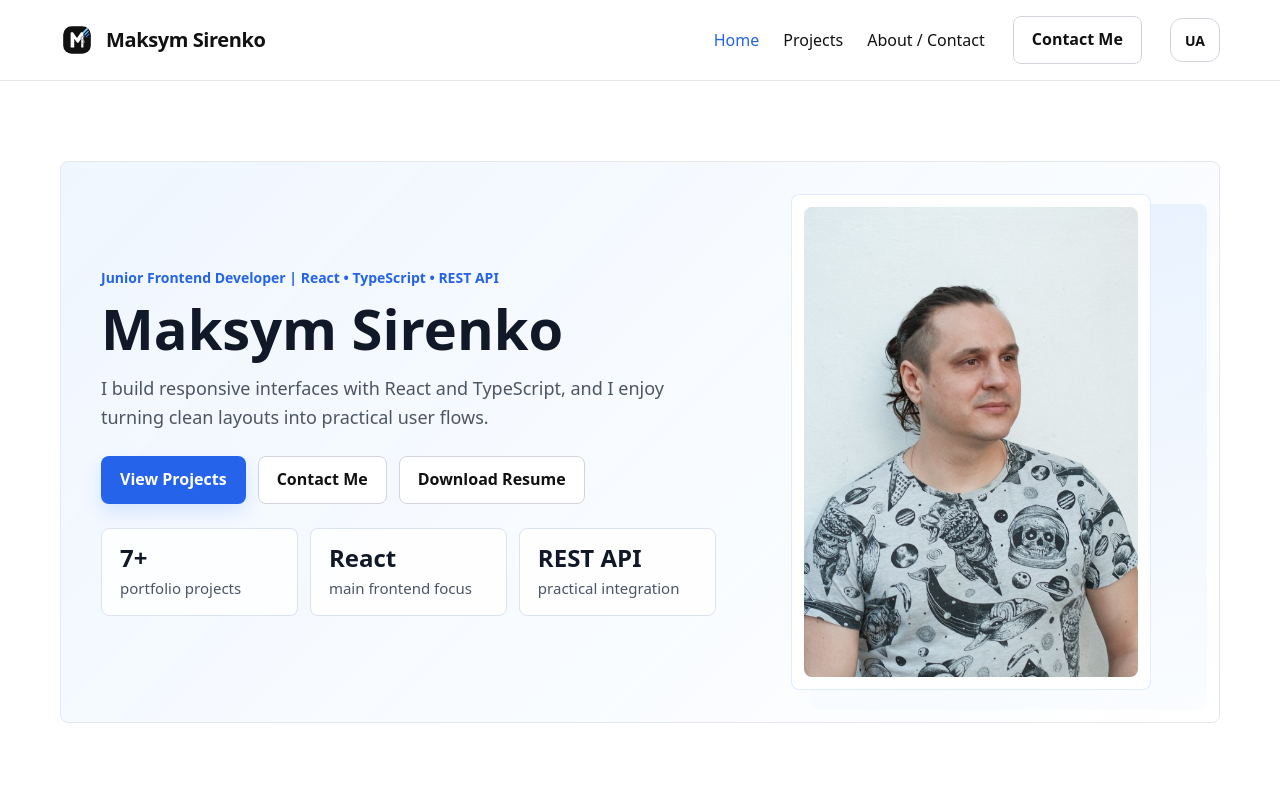
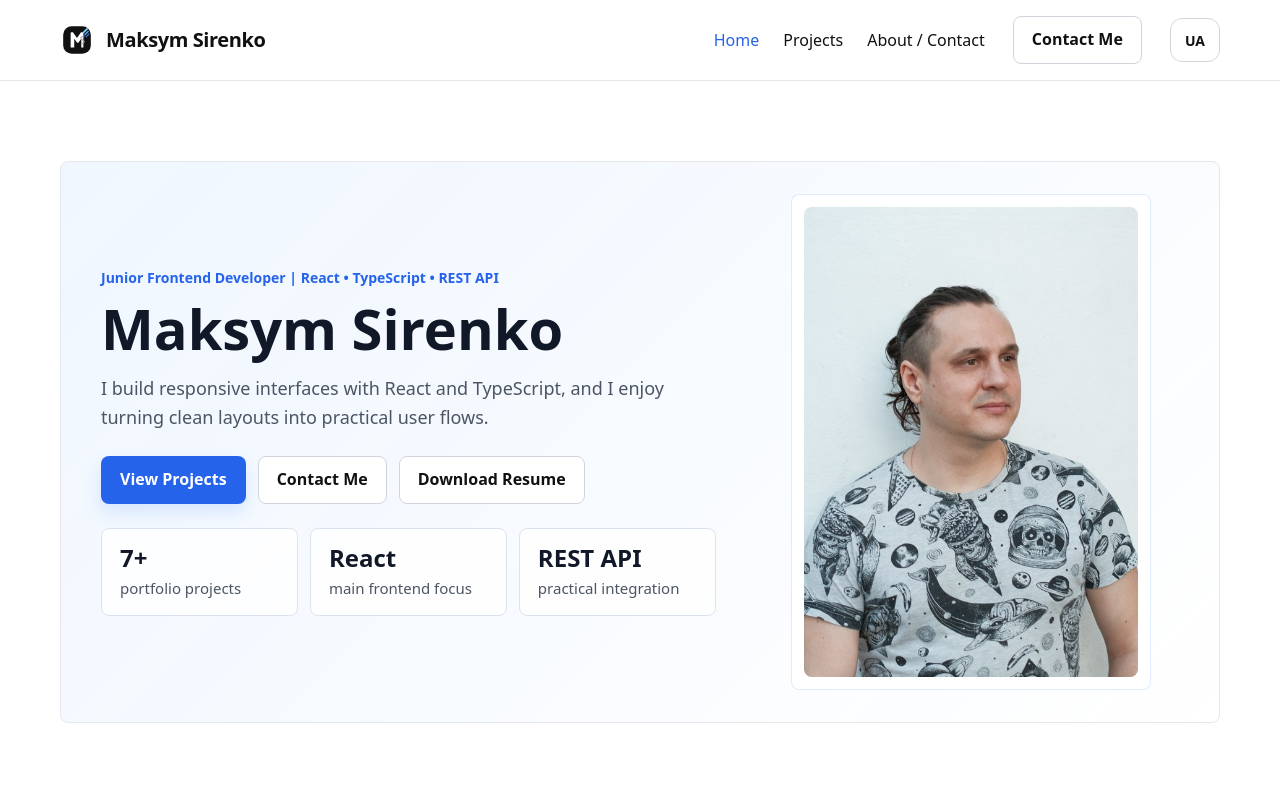
Before and after one commit to Maksym-Sirenko/personal-page, a React (Vite) app: page / in a window 1280 px wide. Shown: the top 790 px of the page. Built offline with nearby package versions, Linux system fonts and the light colour scheme.

Commit message:
style: remove hero portrait backdrop

```diff
--- a/src/pages/HomePage/HomePage.module.scss
+++ b/src/pages/HomePage/HomePage.module.scss
@@ -94,14 +94,6 @@
   align-items: center;
   justify-content: center;
   padding: 0 24px 24px;
-}
-
-.heroVisual::before {
-  content: "";
-  position: absolute;
-  inset: 42px 12px 12px 54px;
-  border-radius: 8px;
-  background: linear-gradient(180deg, rgba(219, 234, 254, 0.55), rgba(239, 246, 255, 0.28));
 }
 
 .imageFrame {
```
